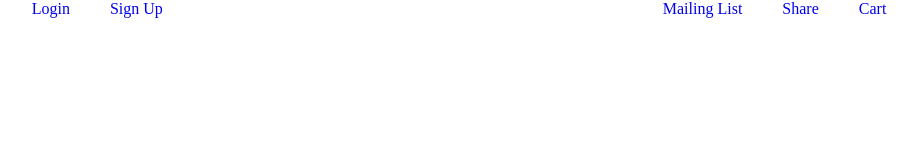
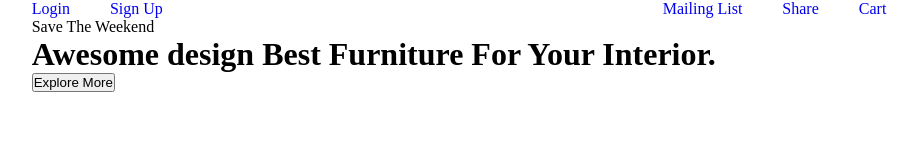
Before and after one commit to vrstep/e-mart, a plain HTML site: page index.html in a window 1280 px wide. Shown: the whole page, without its empty margins (181-1099 px from the left). Drawn offline with Linux system fonts and the light colour scheme.

Commit message:
Add menu-bar main elements

```diff
--- a/index.html
+++ b/index.html
@@ -31,6 +31,11 @@
               <li><a href="#">Cart</a></li>
             </ul>
           </nav>
+          <div class="menu-bar-main">
+            <span>Save The Weekend</span>
+            <h1>Awesome design Best Furniture For Your Interior.</h1>
+            <button>Explore More</button>
+          </div>
         </div>
       </header>
     </div>
```
